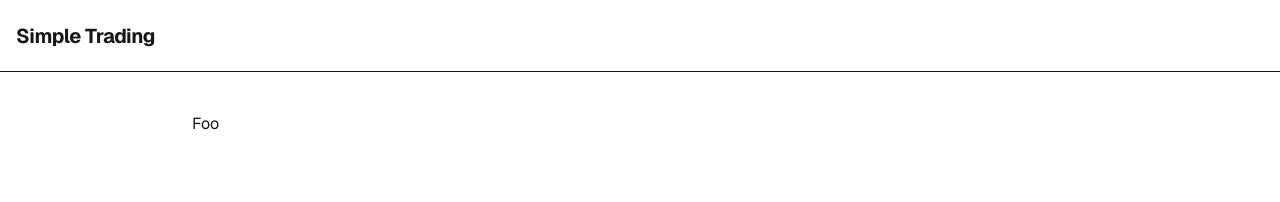
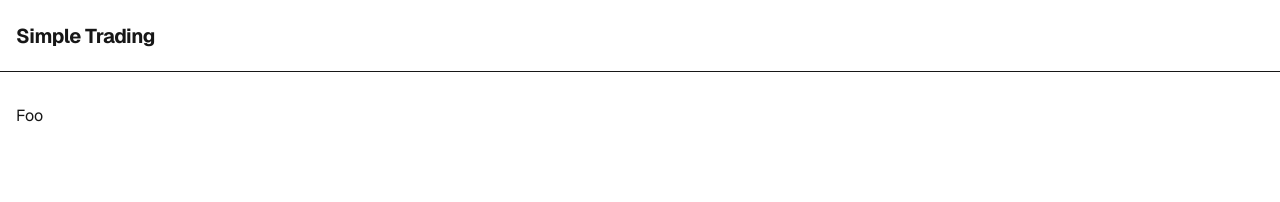
Before and after one commit to stefan8893/simple-trading-client-app-v3, a Next.js app: page / in a window 1280 px wide. Shown: the top 202 px of the page. Built offline with nearby package versions, Linux system fonts and the light colour scheme.

Commit message:
layout cleaned up

```diff
--- a/src/app/_components/Header.tsx
+++ b/src/app/_components/Header.tsx
@@ -18,11 +18,11 @@ export function Header() {
         style={getHeaderStyle(position, scrollY)}
         className={cn(
           "sticky top-0 z-50 flex h-18 shrink-0 flex-col flex-nowrap items-start justify-center",
-          "border-b bg-background/50 px-4 backdrop-blur-sm",
+          "bg-background/50 border-b px-4 backdrop-blur-sm",
           !isAtTop && "transition-transform duration-300 ease-in-out",
         )}
       >
-        <h1 className="font-bold text-foreground text-xl tracking-tight">
+        <h1 className="text-foreground text-xl font-bold tracking-tight">
           Simple Trading
         </h1>
       </header>
--- a/src/app/layout.tsx
+++ b/src/app/layout.tsx
@@ -4,7 +4,6 @@ import { Geist, JetBrains_Mono } from "next/font/google";
 import packageInfo from "@/../package.json";
 import { Header } from "@/app/_components/Header";
 import "@/app/globals.css";
-import { cn } from "@/lib/utils";
 
 const geistSans = Geist({
   variable: "--font-geist-sans",
@@ -18,34 +17,24 @@ const jetbrainsMono = JetBrains_Mono({
 
 export const metadata: Metadata = {
   title: "Simple Trading",
-  description: "Simple Trading is one louder",
+  description: "Simple Trading - Track and Analyse Trades",
 };
 
 export default function RootLayout({ children }: LayoutProps<"/">) {
   return (
     <html
       lang="en"
-      className={`${geistSans.variable} ${jetbrainsMono.variable} h-full antialiased`}
+      className={`${geistSans.variable} ${jetbrainsMono.variable} antialiased`}
     >
-      <body className="min-h-full flex flex-col font-sans bg-background text-foreground">
-        <div
-          className={cn(
-            "flex min-h-screen flex-col lg:grid",
-            "text-foreground",
-            "grid-cols-1",
-          )}
-        >
-          <div className={cn("relative flex flex-1 flex-col flex-nowrap")}>
-            <Header />
+      <body className="bg-background text-foreground flex min-h-screen flex-col font-sans">
+        <div className={"relative flex flex-1 flex-col flex-nowrap"}>
+          <Header />
 
-            <main className="flex-1 px-2 pt-4 pb-20 sm:px-4 sm:pt-6 md:px-6 md:pt-8 lg:pt-10">
-              <div className="mx-auto w-full max-w-4xl">{children}</div>
-            </main>
+          <main className="flex-1 px-4 py-8">{children}</main>
 
-            <footer className="border-t px-4 py-6 text-center text-muted-foreground/50 text-xs">
-              {packageInfo.version}
-            </footer>
-          </div>
+          <footer className="text-muted-foreground/50 border-t px-4 py-6 text-center text-xs">
+            {packageInfo.version}
+          </footer>
         </div>
       </body>
     </html>
```
